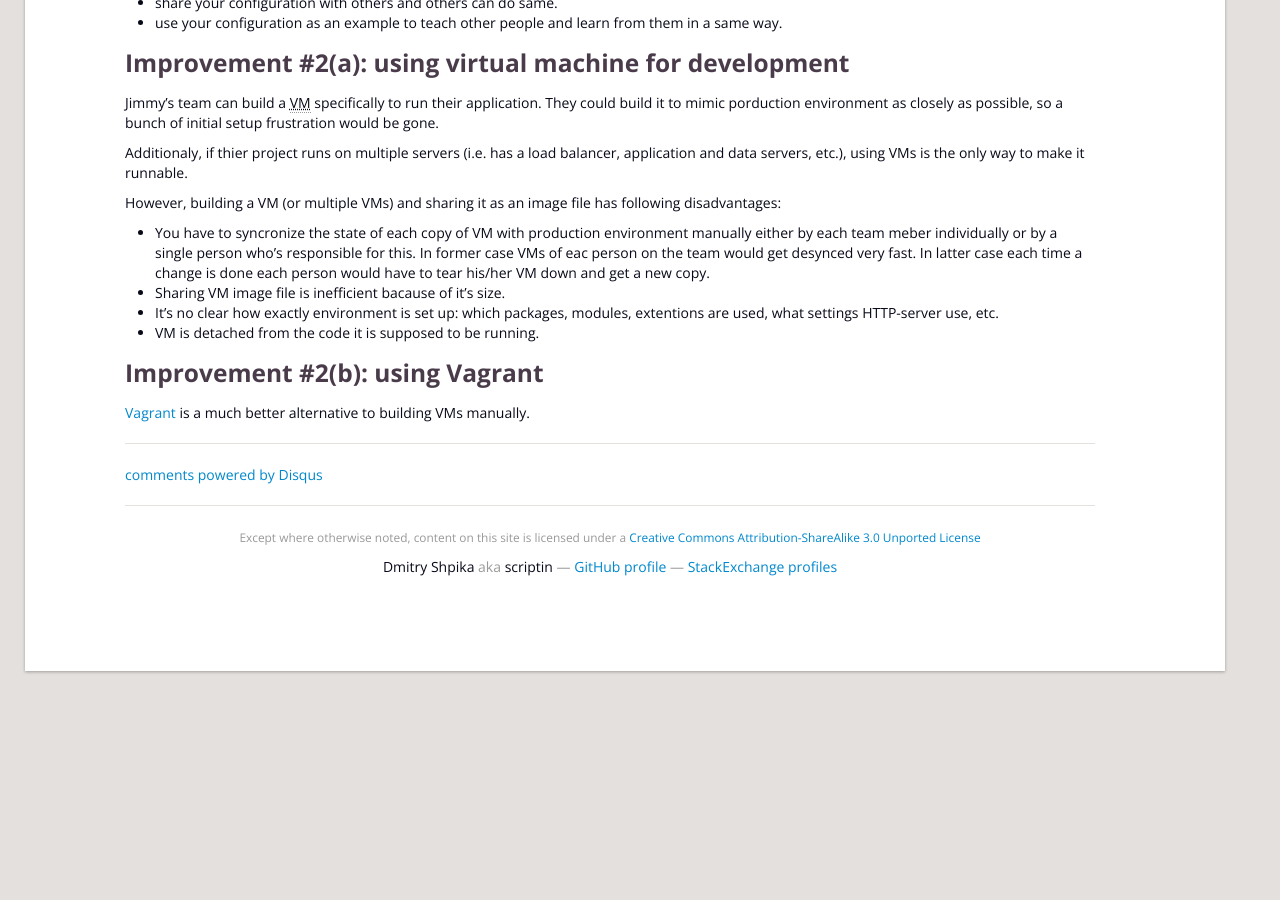
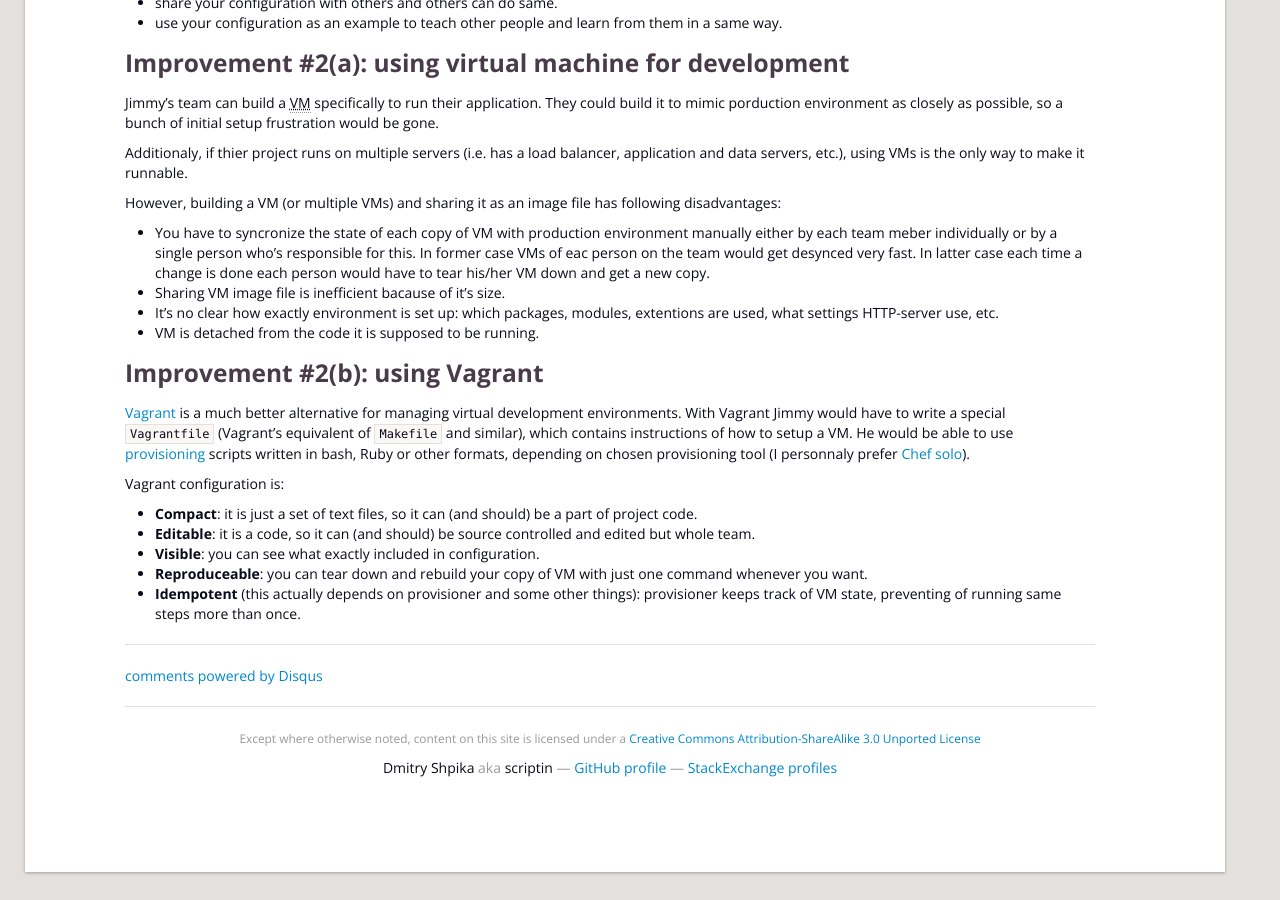
Before and after one commit to scriptin/scriptin.github.io, a Jekyll site: the page built from _posts/2013-05-07-portable-development.md, in a window 1280 px wide and 900 px high, scrolled down 1210 px. Built offline with Jekyll 4.4.1, drawn with Linux system fonts in a browser that asks for light colours; comment, search, counter and statistics services are not loaded; before the commit the page ends 1909 px from its top, so only the background shows below that.

Commit message:
Section on Vagrant

```diff
--- a/_posts/2013-05-07-portable-development.md
+++ b/_posts/2013-05-07-portable-development.md
@@ -53,6 +53,14 @@
 
 ### Improvement #2(b): using Vagrant
 
-[Vagrant][vagrant] is a much better alternative to building VMs manually.
+[Vagrant][vagrant] is a much better alternative for managing virtual development environments. With Vagrant Jimmy would have to write a special `Vagrantfile` (Vagrant's equivalent of `Makefile` and similar), which contains instructions of how to setup a VM. He would be able to use [provisioning](http://docs.vagrantup.com/v2/provisioning/index.html) scripts written in bash, Ruby or other formats, depending on chosen provisioning tool (I personnaly prefer [Chef solo](http://docs.vagrantup.com/v2/provisioning/chef_solo.html)).
+
+Vagrant configuration is:
+
+- **Compact**: it is just a set of text files, so it can (and should) be a part of project code.
+- **Editable**: it is a code, so it can (and should) be source controlled and edited but whole team.
+- **Visible**: you can see what exactly included in configuration.
+- **Reproduceable**: you can tear down and rebuild your copy of VM with just one command whenever you want.
+- **Idempotent** (this actually depends on provisioner and some other things): provisioner keeps track of VM state, preventing of running same steps more than once.
 
 [vagrant]: http://vagrantup.com
```
